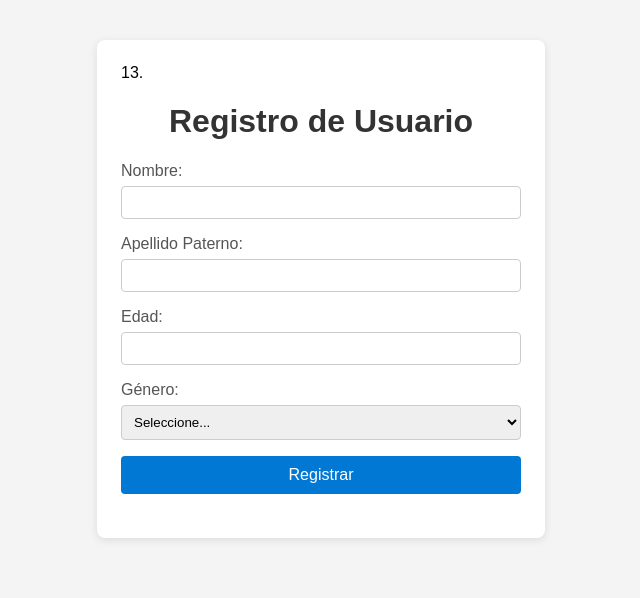
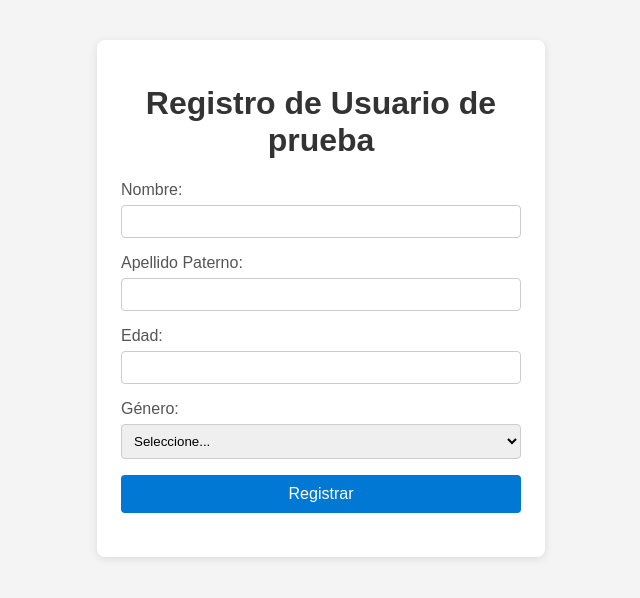
Before and after one commit to francisco-valdivia/Formulario-Actions, a plain HTML site: page webapp/index.html in a window 1280 px wide. Shown: the whole page, without its empty margins (319-959 px from the left). Drawn offline with Linux system fonts and the light colour scheme.

Commit message:
Se aplica cambio

```diff
--- a/webapp/index.html
+++ b/webapp/index.html
@@ -8,8 +8,8 @@
 </head>
 <body>
     <main>
-        13.	<!-- Cambio de prueba para GitHub Actions -->
-        <h1>Registro de Usuario</h1>
+        <!-- Cambio de prueba para GitHub Actions -->
+        <h1>Registro de Usuario de prueba</h1>
         <!-- Formulario de registro -->
         <form id="registroForm">
             <div class="form-group">
```
